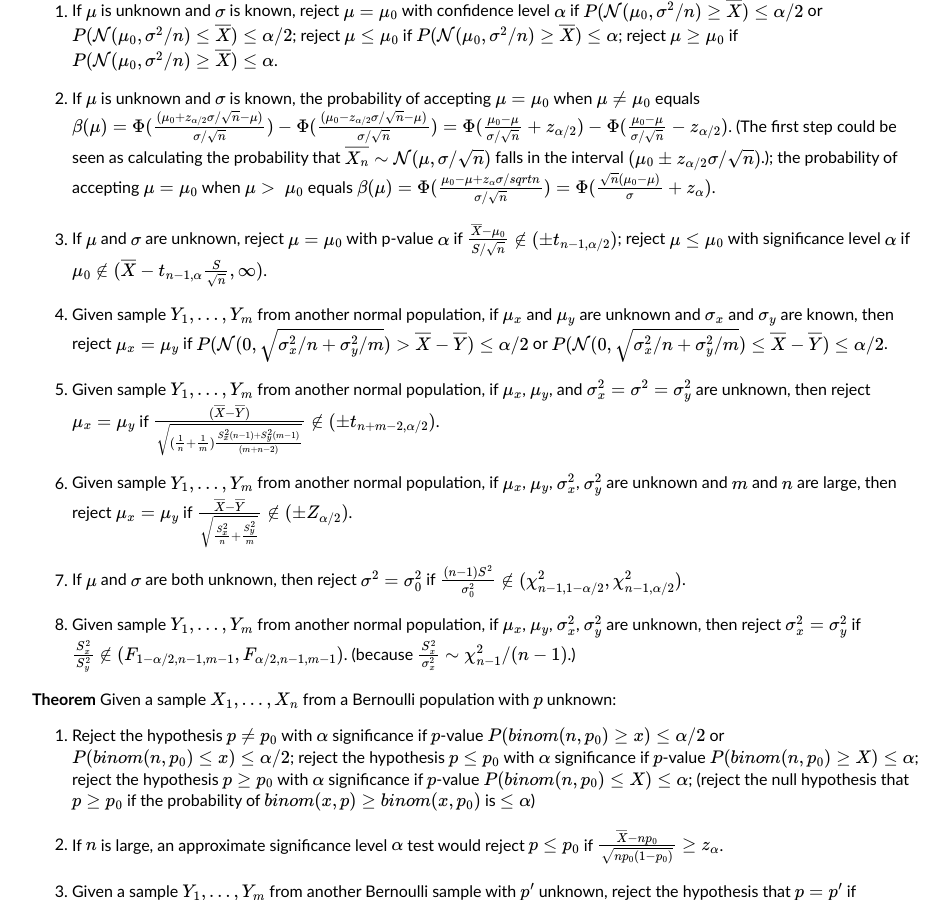
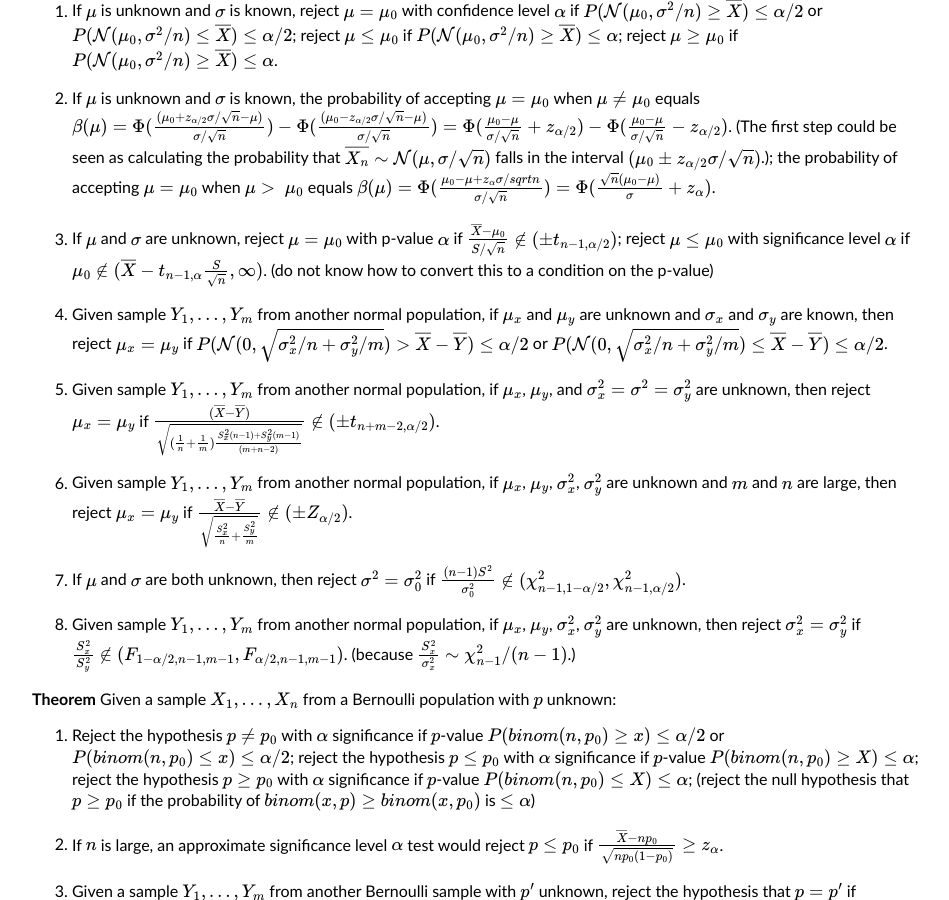
Before and after one commit to henryzhang11/questions-I-have, a Jekyll site: the page built from _posts/2023-08-20-probability-theory-review.md, in a window 1280 px wide and 900 px high, scrolled down 5585 px. Shown: the whole window, without its empty margins (160-1109 px from the left). Built offline with Jekyll 4.4.1, drawn with Linux system fonts in a browser that asks for light colours; formulas are drawn with MathJax 3.

Commit message:
Update 2023-08-20-probability-theory-review.md

```diff
--- a/_posts/2023-08-20-probability-theory-review.md
+++ b/_posts/2023-08-20-probability-theory-review.md
@@ -144,7 +144,7 @@ title: "probability theory review"
 
 2. If $\mu$ is unknown and $\sigma$ is known, the probability of accepting $\mu=\mu_0$ when $\mu\neq \mu_0$ equals $\beta(\mu)=\Phi(\frac{(\mu_0+z_{\alpha/2}\sigma/\sqrt{n}-\mu)}{\sigma/\sqrt{n}})-\Phi(\frac{(\mu_0-z_{\alpha/2}\sigma/\sqrt{n}-\mu)}{\sigma/\sqrt{n}})=\Phi(\frac{\mu_0-\mu}{\sigma/\sqrt{n}}+z_{\alpha/2})-\Phi(\frac{\mu_0-\mu}{\sigma/\sqrt{n}}-z_{\alpha/2})$. (The first step could be seen as calculating the probability that $\overline{X_n}\sim\mathcal{N}(\mu,\sigma/\sqrt{n})$ falls in the interval $(\mu_0\pm z_{\alpha/2}\sigma/\sqrt{n})$.); the probability of accepting $\mu=\mu_0$ when $\mu \>\ \mu_0$ equals $\beta(\mu)=\Phi(\frac{\mu_0-\mu+z_\alpha\sigma/sqrt{n}}{\sigma/\sqrt{n}})=\Phi(\frac{\sqrt{n}(\mu_0-\mu)}{\sigma}+z_\alpha)$.
 
-3. If $\mu$ and $\sigma$ are unknown, reject $\mu=\mu_0$ with p-value $\alpha$ if $\frac{\overline{X}-\mu_0}{S/\sqrt{n}}\notin(\pm t_{n-1,\alpha/2})$; reject $\mu\leq\mu_0$ with significance level $\alpha$ if $\mu_0\notin(\overline{X}-t_{n-1,\alpha}\frac{S}{\sqrt{n}},\infty)$.
+3. If $\mu$ and $\sigma$ are unknown, reject $\mu=\mu_0$ with p-value $\alpha$ if $\frac{\overline{X}-\mu_0}{S/\sqrt{n}}\notin(\pm t_{n-1,\alpha/2})$; reject $\mu\leq\mu_0$ with significance level $\alpha$ if $\mu_0\notin(\overline{X}-t_{n-1,\alpha}\frac{S}{\sqrt{n}},\infty)$. (do not know how to convert this to a condition on the p-value)
 
 4. Given sample $Y_1,...,Y_m$ from another normal population, if $\mu_x$ and $\mu_y$ are unknown and $\sigma_x$ and $\sigma_y$ are known, then reject $\mu_x=\mu_y$ if $P(\mathcal{N}(0,\sqrt{\sigma_x^2/n+\sigma_y^2/m})>\overline{X}-\overline{Y})\leq \alpha/2$ or $P(\mathcal{N}(0,\sqrt{\sigma_x^2/n+\sigma_y^2/m})\leq\overline{X}-\overline{Y})\leq\alpha/2$.
 
```
